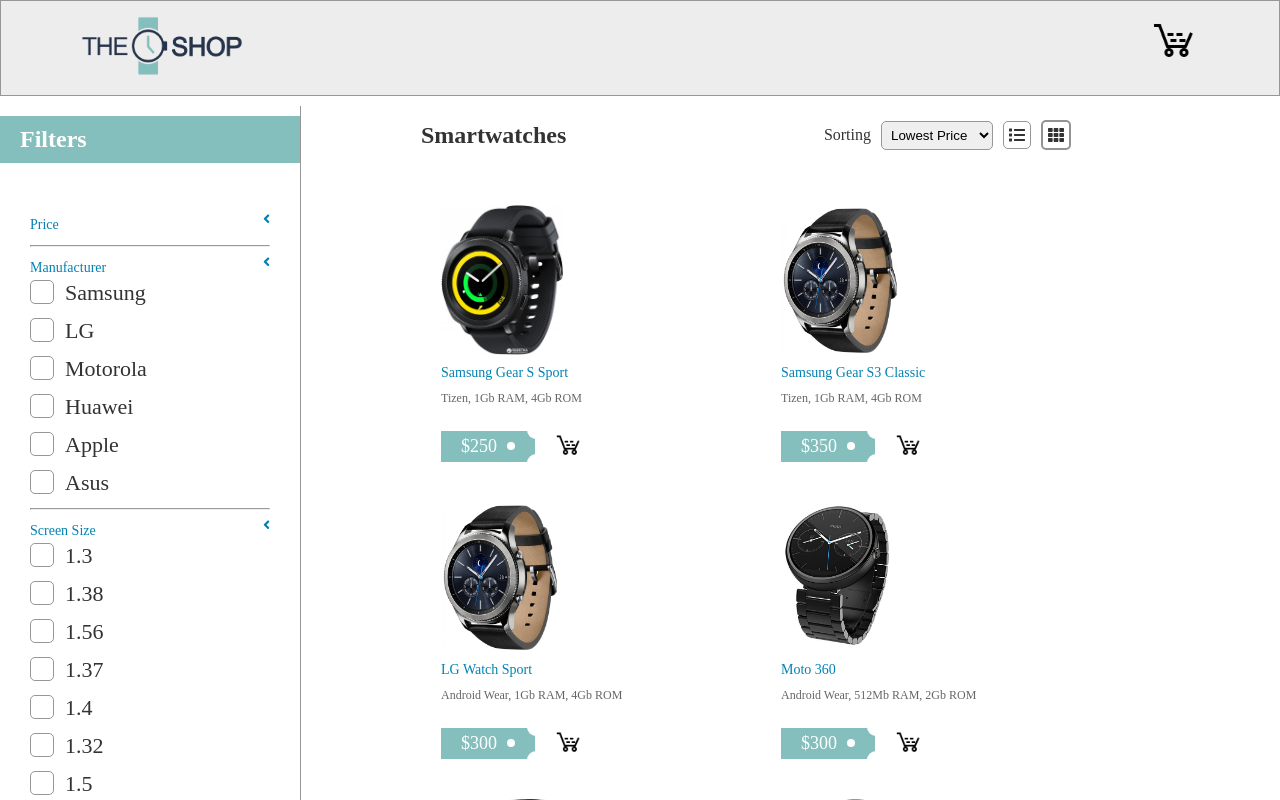
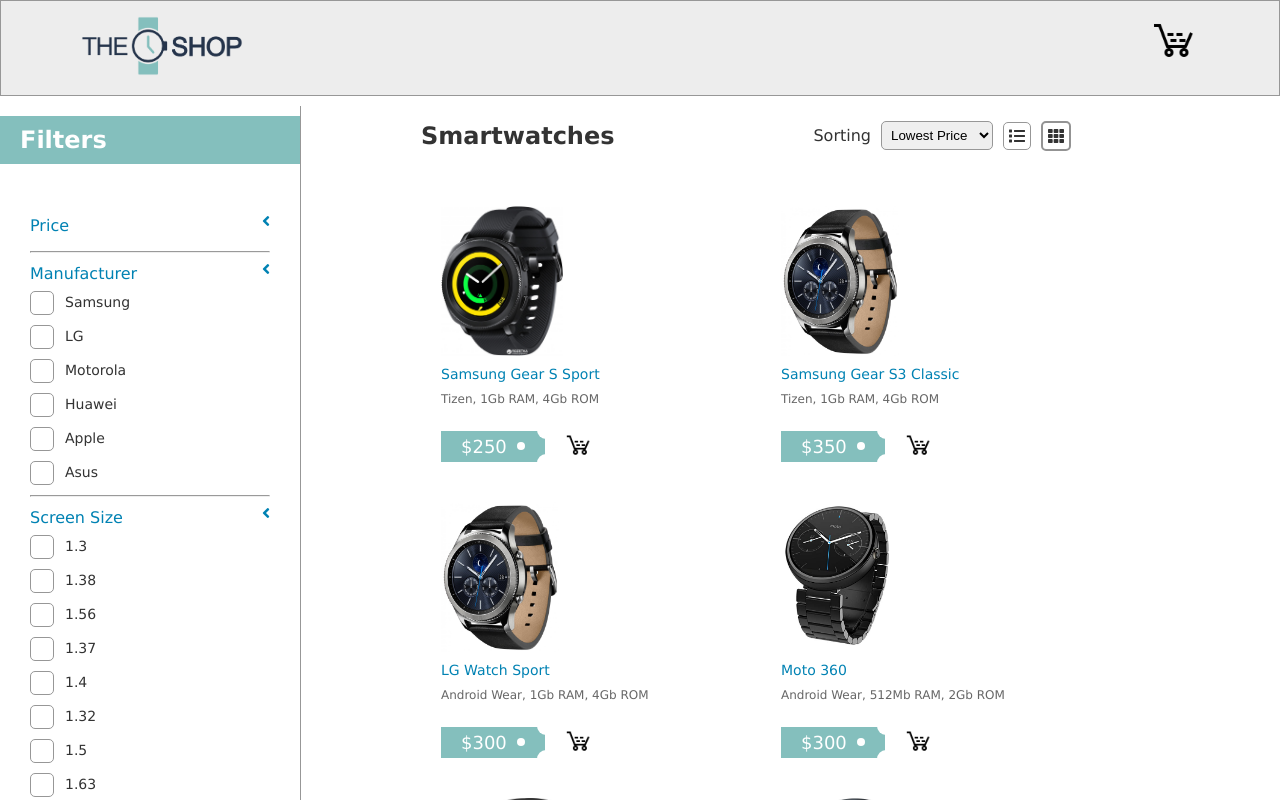
Before and after one commit to shpulya/ng-watch-shop-app, an Angular app: page / in a window 1280 px wide. Shown: the top 800 px of the page. Built offline with nearby package versions, Linux system fonts and the light colour scheme.

Commit message:
Refactoring code

```diff
--- a/src/app/components/sidenav/sidenav.component.scss
+++ b/src/app/components/sidenav/sidenav.component.scss
@@ -14,10 +14,11 @@
     ul {
         padding: 30px;
         list-style: none;
+    }
 
-        li {
-            text-transform: capitalize;
-        }
+    .filter-header {
+        font-size: 16px;
+        padding-bottom: 5px;
     }
 }
 
@@ -65,12 +66,14 @@
 }
 
 .check-container {
-    display: block;
+    display: flex;
+    align-items: center;
     position: relative;
     padding-left: 35px;
     margin-bottom: 12px;
     cursor: pointer;
-    font-size: 22px;
+    font-size: 14px;
+    height: 22px;
     -webkit-user-select: none;
     -moz-user-select: none;
     -ms-user-select: none;
--- a/src/styles.scss
+++ b/src/styles.scss
@@ -2,6 +2,7 @@
     padding: 0;
     margin: 0;
     color: #333333;
+    font-family: Verdana, Arial, Helvetica, sans-serif;
 }
 
 a {
```
